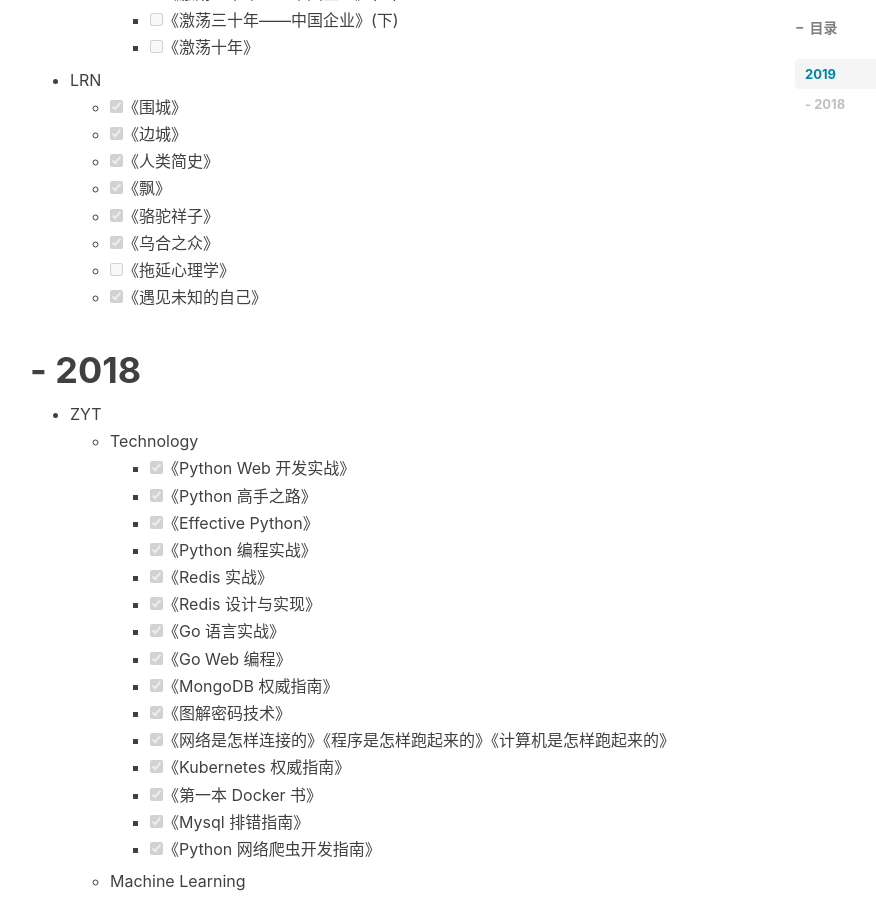
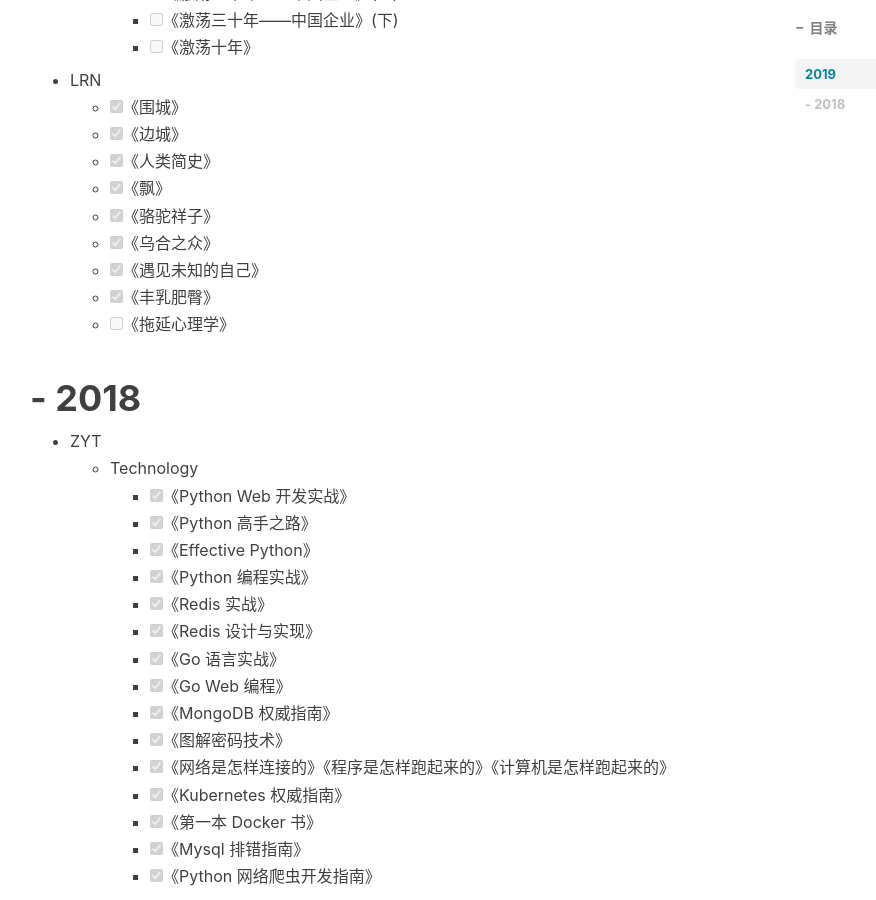
Before and after one commit to zyt312074545/zyt312074545.github.io, a Jekyll site: the page built from Book_list.md, in a window 1280 px wide and 900 px high, scrolled down 1488 px. Shown: the whole window, without its empty margins (235-1111 px from the left). Built offline with Jekyll 4.4.1, drawn with Linux system fonts in a browser that asks for light colours; nearby versions of some CDN libraries; comment, search, counter and statistics services are not loaded.

Commit message:
update book list

```diff
--- a/Book_list.md
+++ b/Book_list.md
@@ -56,8 +56,9 @@ tags:
     - [x] 《飘》
     - [x] 《骆驼祥子》
     - [x] 《乌合之众》
+    - [x] 《遇见未知的自己》
+    - [x] 《丰乳肥臀》
     - [ ] 《拖延心理学》
-    - [x] 《遇见未知的自己》
 
 # - 2018
 
```
